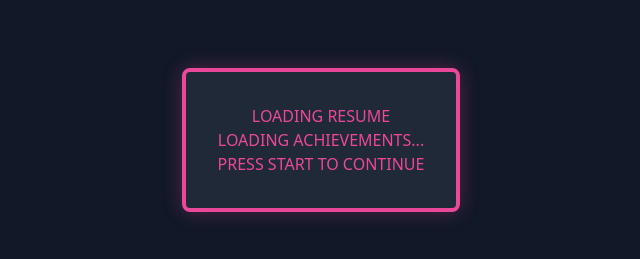
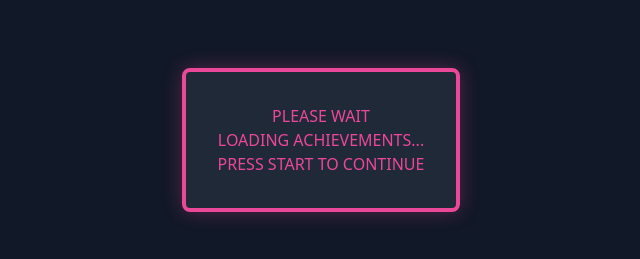
Before and after one commit to GitUser200444/verbose-octo-tribble, a Jekyll site: the page built from _posts/2025-02-10-Welcome-to-Jekyll.md, in a window 1280 px wide. Shown: the part 310-569 px from the top of the page, without its empty margins (319-959 px from the left). Built offline with Jekyll 4.4.1, drawn with Linux system fonts in a browser that asks for light colours; nearby versions of some CDN libraries; our own code applies the rules of GitHub Pages for plain Markdown files.

Commit message:
Update default.html

```diff
--- a/_layouts/default.html
+++ b/_layouts/default.html
@@ -137,7 +137,7 @@
     <!-- Loading Screen -->
     <div class="loading-screen">
         <div class="loading-container">
-            <div class="loading-title">LOADING RESUME</div>
+            <div class="loading-title">PLEASE WAIT</div>
             <div class="loading-bar-container">
                 <div class="loading-bar"></div>
             </div>
```
